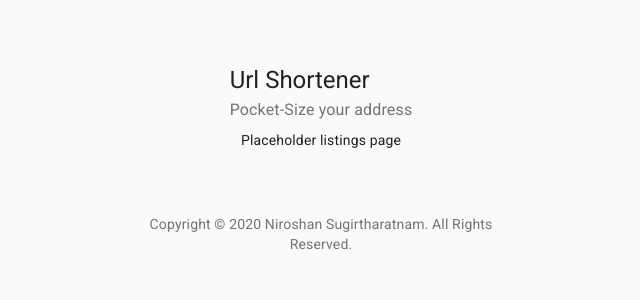
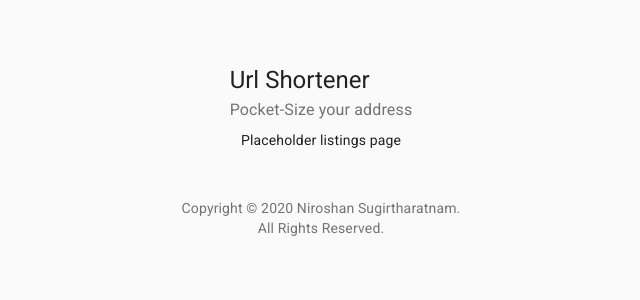
Before and after one commit to NiroSugir/url-shortener, a React (Create React App) app in the folder client/: page /urls in a window 1280 px wide. Shown: the top 300 px of the page, without its empty margins (319-959 px from the left). Built offline with nearby package versions, Linux system fonts and the light colour scheme.

Commit message:
minimize spacing for the footer

```diff
--- a/client/src/components/Footer.jsx
+++ b/client/src/components/Footer.jsx
@@ -5,13 +5,14 @@ import { Box } from "@material-ui/core";
 
 const Footer = () => {
   return (
-    <Box mt={8}>
+    <Box mt={6}>
       <Typography variant="body2" color="textSecondary" align="center">
         Copyright © {new Date().getFullYear() + " "}
         <Link color="inherit" href="https://www.nirosugir.com">
           Niroshan Sugirtharatnam
         </Link>
-        . All Rights Reserved.
+        .<br />
+        All Rights Reserved.
       </Typography>
     </Box>
   );
```
